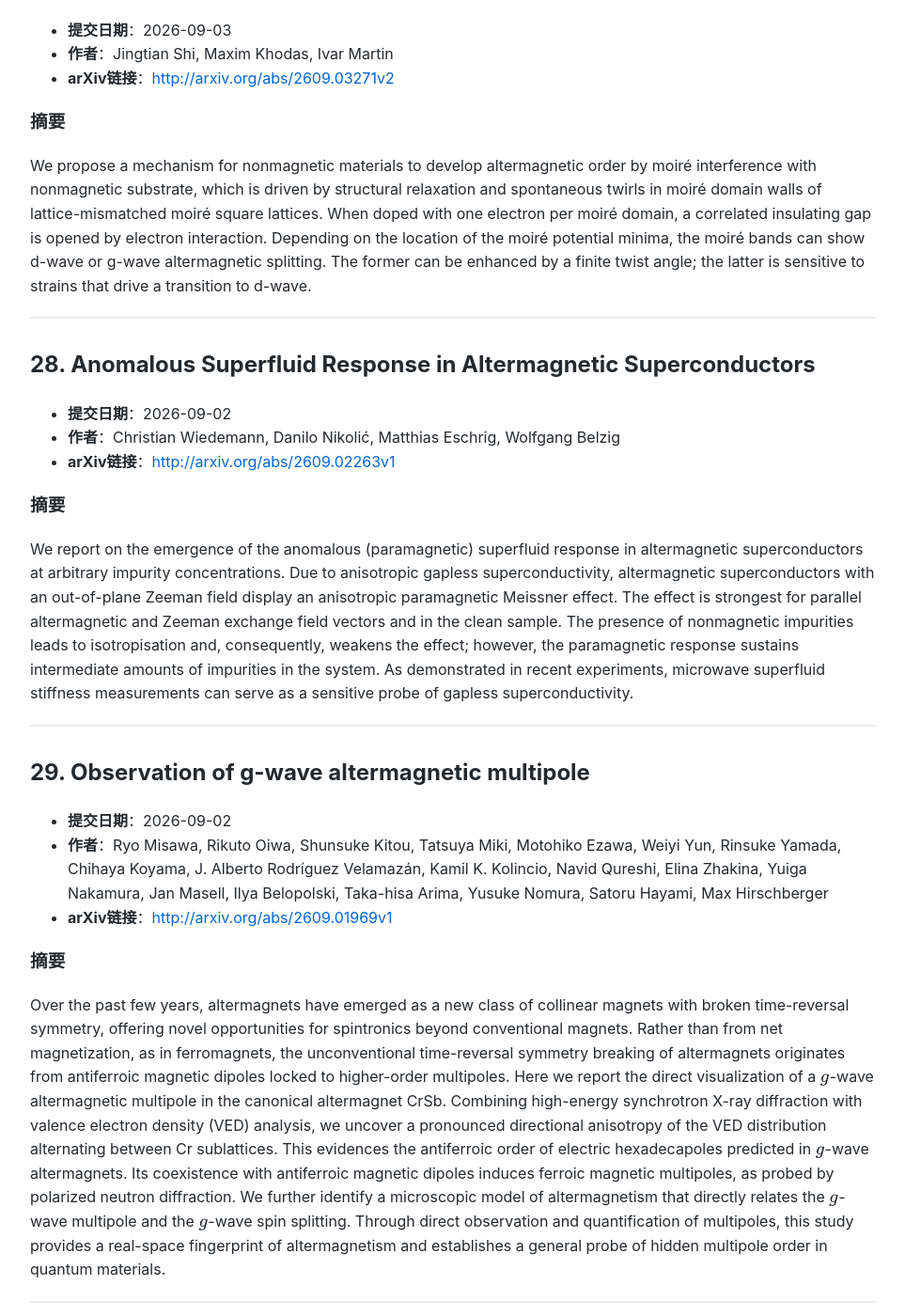
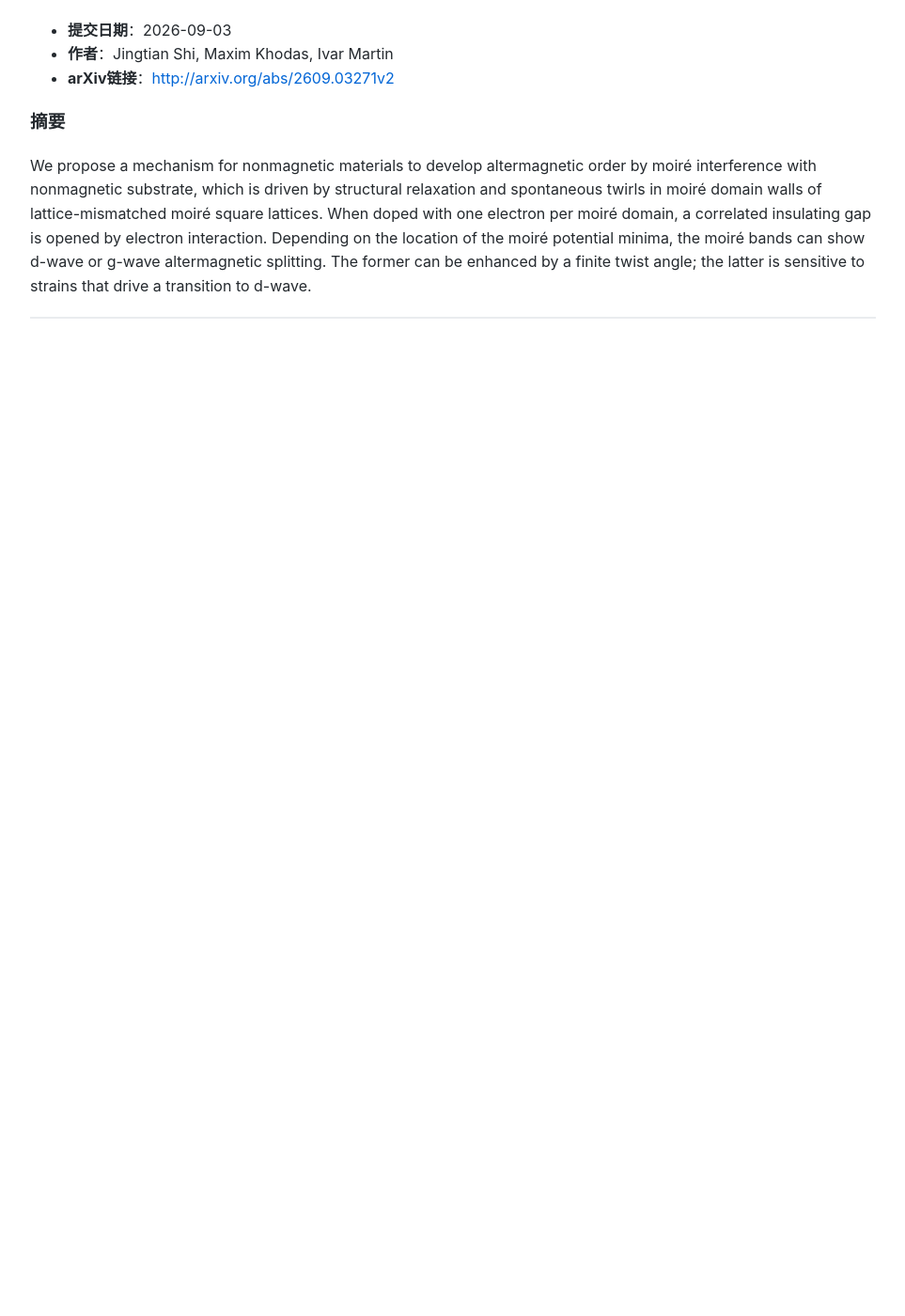
Before and after one commit to yangke25491/daily-arxiv-altermagnetic, a Jekyll site: the page built from index.md, in a window 1280 px wide and 1400 px high, scrolled down 15521 px. Shown: the whole window at 94% size, without its empty margins (158-1121 px from the left). Built offline with Jekyll 4.4.1, drawn with Linux system fonts in a browser that asks for light colours; after the commit the page ends 15900 px from its top, so only the background shows below that; some of the changed text lies outside the part shown.

Commit message:
Automated update: arXiv papers

```diff
--- a/index.md
+++ b/index.md
@@ -5,8 +5,8 @@ title: 交错磁论文
 
 # 凝聚态物理-交错磁(Altermagnetic)相关论文
 
-> 检索时间范围：**2026-09-02 至 2026-10-02**
-> 数据检索到 **29** 篇相关论文，按提交时间降序排列
+> 检索时间范围：**2026-09-03 至 2026-10-03**
+> 数据检索到 **27** 篇相关论文，按提交时间降序排列
 
 ---
 
@@ -306,25 +306,3 @@ Rutile RuO2 is a prominent candidate for altermagnetism, yet its magnetic ground
 We propose a mechanism for nonmagnetic materials to develop altermagnetic order by moiré interference with nonmagnetic substrate, which is driven by structural relaxation and spontaneous twirls in moiré domain walls of lattice-mismatched moiré square lattices. When doped with one electron per moiré domain, a correlated insulating gap is opened by electron interaction. Depending on the location of the moiré potential minima, the moiré bands can show d-wave or g-wave altermagnetic splitting. The former can be enhanced by a finite twist angle; the latter is sensitive to strains that drive a transition to d-wave.
 
 ---
-
-## 28. Anomalous Superfluid Response in Altermagnetic Superconductors
-
-- **提交日期**：2026-09-02
-- **作者**：Christian Wiedemann, Danilo Nikolić, Matthias Eschrig, Wolfgang Belzig
-- **arXiv链接**：[http://arxiv.org/abs/2609.02263v1](http://arxiv.org/abs/2609.02263v1)
-
-### 摘要
-We report on the emergence of the anomalous (paramagnetic) superfluid response in altermagnetic superconductors at arbitrary impurity concentrations. Due to anisotropic gapless superconductivity, altermagnetic superconductors with an out-of-plane Zeeman field display an anisotropic paramagnetic Meissner effect. The effect is strongest for parallel altermagnetic and Zeeman exchange field vectors and in the clean sample. The presence of nonmagnetic impurities leads to isotropisation and, consequently, weakens the effect; however, the paramagnetic response sustains intermediate amounts of impurities in the system. As demonstrated in recent experiments, microwave superfluid stiffness measurements can serve as a sensitive probe of gapless superconductivity.
-
----
-
-## 29. Observation of g-wave altermagnetic multipole
-
-- **提交日期**：2026-09-02
-- **作者**：Ryo Misawa, Rikuto Oiwa, Shunsuke Kitou, Tatsuya Miki, Motohiko Ezawa, Weiyi Yun, Rinsuke Yamada, Chihaya Koyama, J. Alberto Rodríguez Velamazán, Kamil K. Kolincio, Navid Qureshi, Elina Zhakina, Yuiga Nakamura, Jan Masell, Ilya Belopolski, Taka-hisa Arima, Yusuke Nomura, Satoru Hayami, Max Hirschberger
-- **arXiv链接**：[http://arxiv.org/abs/2609.01969v1](http://arxiv.org/abs/2609.01969v1)
-
-### 摘要
-Over the past few years, altermagnets have emerged as a new class of collinear magnets with broken time-reversal symmetry, offering novel opportunities for spintronics beyond conventional magnets. Rather than from net magnetization, as in ferromagnets, the unconventional time-reversal symmetry breaking of altermagnets originates from antiferroic magnetic dipoles locked to higher-order multipoles. Here we report the direct visualization of a $g$-wave altermagnetic multipole in the canonical altermagnet CrSb. Combining high-energy synchrotron X-ray diffraction with valence electron density (VED) analysis, we uncover a pronounced directional anisotropy of the VED distribution alternating between Cr sublattices. This evidences the antiferroic order of electric hexadecapoles predicted in $g$-wave altermagnets. Its coexistence with antiferroic magnetic dipoles induces ferroic magnetic multipoles, as probed by polarized neutron diffraction. We further identify a microscopic model of altermagnetism that directly relates the $g$-wave multipole and the $g$-wave spin splitting. Through direct observation and quantification of multipoles, this study provides a real-space fingerprint of altermagnetism and establishes a general probe of hidden multipole order in quantum materials.
-
----
```
